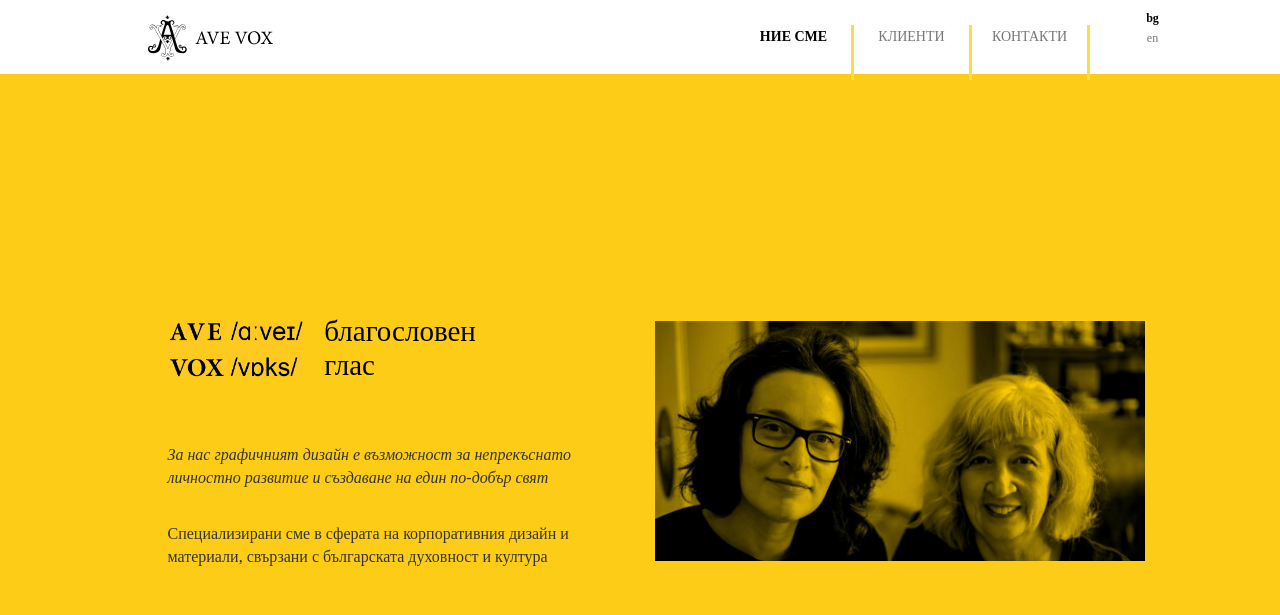
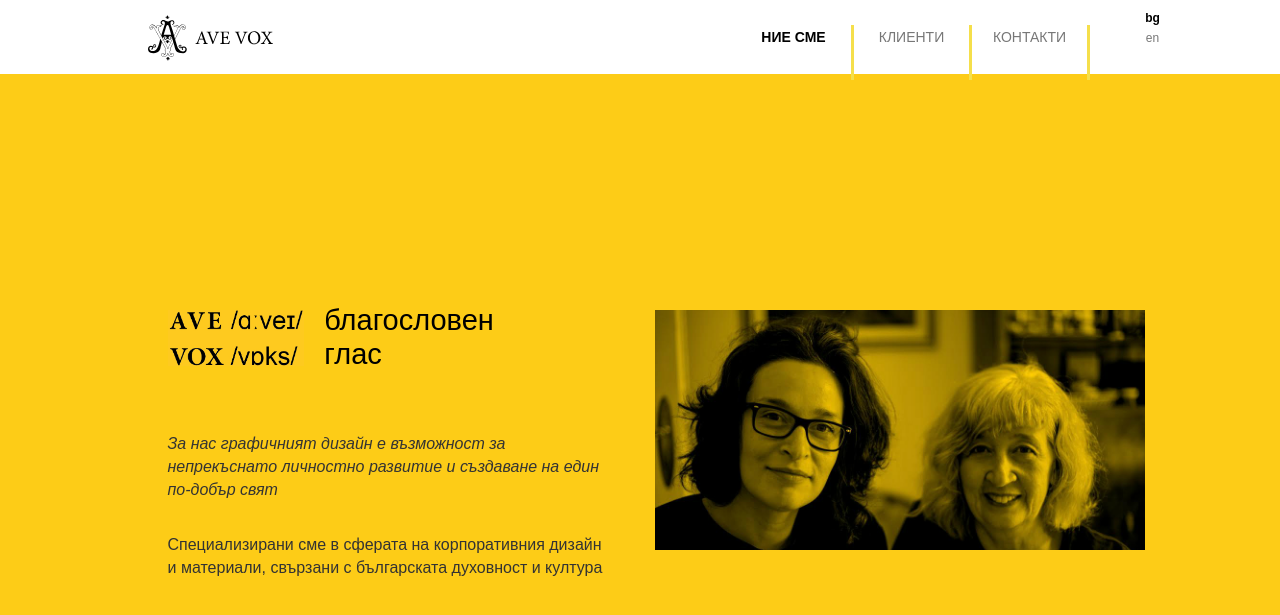
Before and after one commit to avevoxdesign/avevox, a Jekyll site: the page built from index.html, in a window 1280 px wide and 900 px high. Shown: the top 615 px of the window. Built offline with Jekyll 4.4.1, drawn with Linux system fonts in a browser that asks for light colours.

Commit message:
sans-serif

```diff
--- a/static/css/custom.css
+++ b/static/css/custom.css
@@ -19,7 +19,8 @@
 }
 
 body {
-  font-family: 'MyriadProRegular';
+  font-family: 'MyriadProRegular', sans-serif;
+  font-family: sans-serif;
   display: inline-block;
   text-align: left;
   width: 100%;
```
Also changed, not shown: 1 other file.
